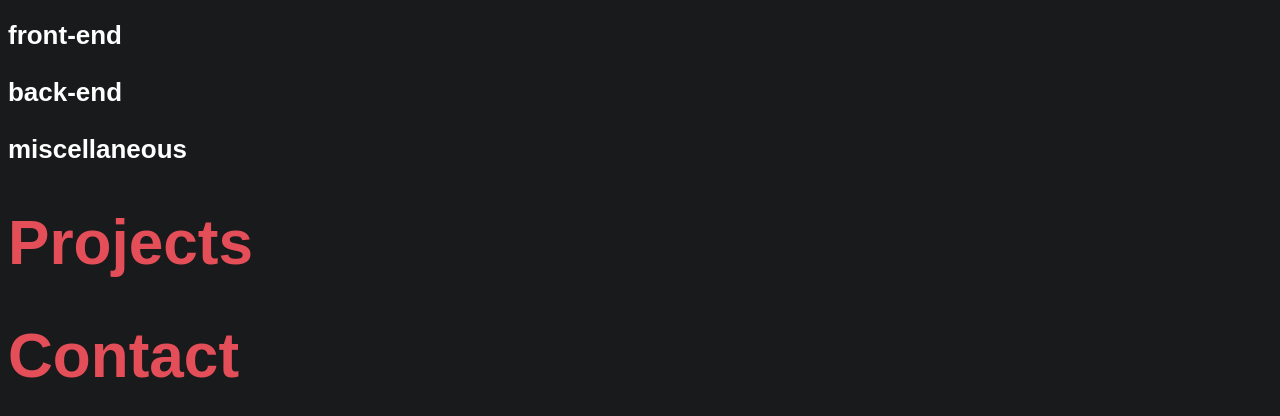
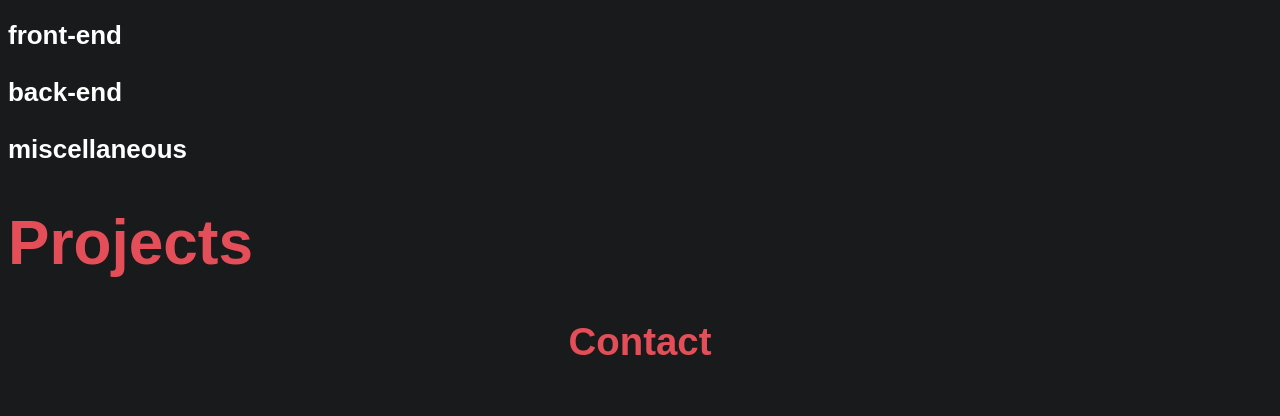
Before and after one commit to mshoeslur/mattschusler.github.io, a plain HTML site: page index.html in a window 1280 px wide. Shown: the part 654-1070 px from the top of the page. After the commit the page ends 1043 px from the top, so only its background shows below. Drawn offline with Linux system fonts and the light colour scheme.

Commit message:
contact edit

```diff
--- a/style.css
+++ b/style.css
@@ -12,3 +12,8 @@ h1 {
 h3 {
     font-size: 2.03vw;
 }
+
+#contact {
+    text-align: center;
+    font-size: 3.00vw;
+}
```
